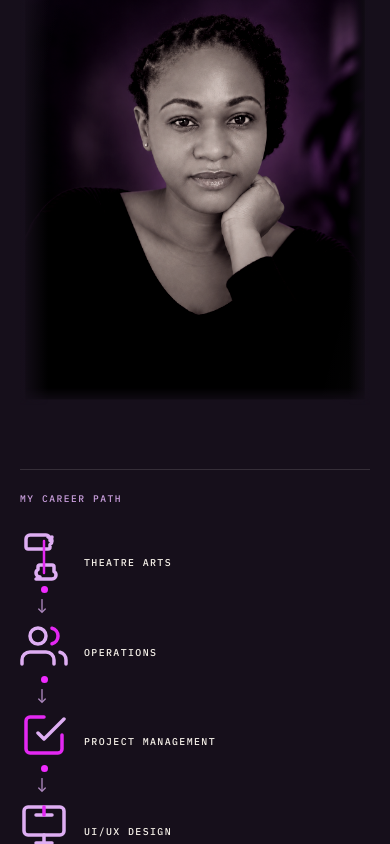
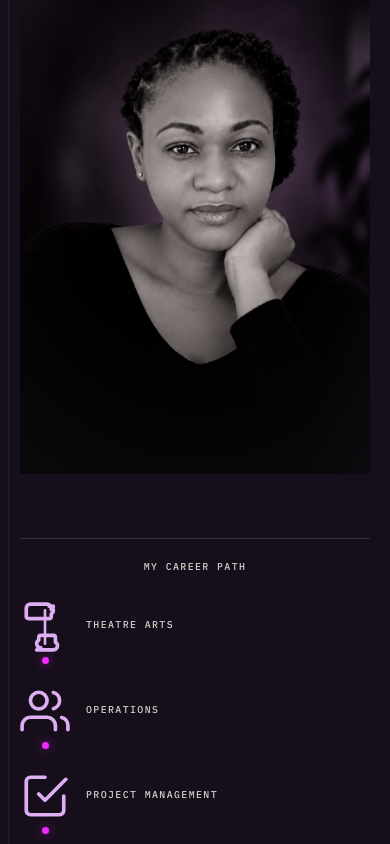
Before and after one commit to IvyHannu/iveren-hannu-portfolio, a Next.js app: page /about in a window 390 px wide. Shown: the part 1156-2000 px from the top of the page. Built offline with nearby package versions, Linux system fonts and the light colour scheme.

Commit message:
Restore About page to pre-audit locked version (4348dc1)

```diff
--- a/src/app/about/about.module.css
+++ b/src/app/about/about.module.css
@@ -35,15 +35,15 @@
 /* ─── Hero: three-column editorial layout ───────────────────── */
 
 .hero {
-  position: relative;
   display: grid;
   grid-template-columns: minmax(0, 1.15fr) minmax(0, 1.25fr) minmax(0, 0.9fr);
   column-gap: clamp(1.5rem, 3.5vw, 4rem);
-  align-items: stretch;
+  align-items: start;
 }
 
 .left::after,
-.middle::after {
+.middle::after,
+.right::before {
   content: "";
   position: absolute;
   top: 0;
@@ -53,12 +53,13 @@
   opacity: 0.4;
 }
 
-.left::after {
-  right: calc(-1 * clamp(1.5rem, 3.5vw, 4rem) / 2 + 0.75rem);
+.left::after,
+.middle::after {
+  right: calc(-1 * clamp(1.5rem, 3.5vw, 4rem) / 2);
 }
 
-.middle::after {
-  right: calc(-1 * clamp(1.5rem, 3.5vw, 4rem) / 2 - 1rem);
+.right::before {
+  left: calc(-1 * clamp(1.5rem, 3.5vw, 4rem) / 2);
 }
 
 /* ─── LEFT: Eyebrow + Headline + Intro ──────────────────────── */
@@ -67,6 +68,7 @@
   position: relative;
   display: flex;
   flex-direction: column;
+  justify-content: center;
   min-width: 0;
 }
 
@@ -116,6 +118,12 @@
 
 /* ─── MIDDLE: My Story ───────────────────────────────────────── */
 
+.middle {
+  display: flex;
+  flex-direction: column;
+  min-width: 0;
+}
+
 .sectionLabel {
   font-family: var(--font-mono);
   font-size: 0.62rem;
@@ -156,27 +164,24 @@
 
 .right {
   min-width: 0;
-  width: calc(100% + var(--page-gutter) - 0.5rem);
-  align-self: stretch;
+  padding-top: clamp(3rem, 10vh, 6rem);
 }
 
 .portrait {
   position: relative;
   width: 100%;
   height: 100%;
-  min-height: clamp(32rem, 64vh, 40rem);
+  min-height: clamp(30rem, 60vh, 40rem);
   overflow: hidden;
   background: transparent;
-  mask-image: linear-gradient(to bottom, transparent, #000 3% 96%, transparent);
 }
 
 .portraitImage {
   width: 100%;
   height: 100%;
   object-fit: cover;
-  object-position: 50% center;
-  transform: scale(0.97);
-  filter: grayscale(0.1) contrast(1.12) brightness(0.94) sepia(0.03);
+  object-position: center 38%;
+  filter: grayscale(0.55) contrast(1.05) brightness(0.95) sepia(0.02);
 }
 
 .portraitEdge {
@@ -185,9 +190,9 @@
   pointer-events: none;
   background: linear-gradient(
     105deg,
-    rgb(245 240 232 / 2%),
-    transparent 12% 88%,
-    rgb(233 184 255 / 2%)
+    rgb(245 240 232 / 5%),
+    transparent 15% 85%,
+    rgb(233 184 255 / 3%)
   );
 }
 
@@ -195,7 +200,11 @@
   position: absolute;
   inset: 0;
   pointer-events: none;
-  background: linear-gradient(90deg, var(--color-background), transparent 8% 94%, var(--color-background));
+  background: radial-gradient(
+    ellipse 90% 80% at 50% 35%,
+    transparent 45%,
+    rgb(14 12 16 / 70%) 100%
+  );
 }
 
 .portraitPlaceholder {
@@ -243,7 +252,7 @@
   margin-top: clamp(0.5rem, 1vh, 1rem);
 }
 
-.pathHeading {
+.pathLabel {
   font-family: var(--font-mono);
   font-size: 0.6rem;
   font-weight: 500;
@@ -273,17 +282,7 @@
   padding: 0 1.5rem;
 }
 
-.pathStage:not(:last-child)::after {
-  content: "→";
-  position: absolute;
-  top: 1.15rem;
-  right: -0.4rem;
-  color: var(--color-lilac);
-  opacity: 0.7;
-  font-family: var(--font-mono);
-  font-size: 1.25rem;
-  line-height: 1;
-}
+
 
 .pathIconWrapper {
   position: relative;
@@ -304,13 +303,8 @@
 }
 
 .pathIcon svg {
-  width: 48px;
-  height: 48px;
-}
-
-.pathIcon svg path:last-child,
-.pathIcon svg line:last-child {
-  stroke: var(--color-magenta);
+  width: 50px;
+  height: 50px;
 }
 
 .pathAccent {
@@ -318,6 +312,7 @@
   height: 7px;
   border-radius: 50%;
   background: var(--color-magenta);
+  box-shadow: 0 0 10px rgb(240 43 255 / 55%);
 }
 
 .pathLabel {
@@ -330,17 +325,22 @@
   text-align: center;
 }
 
+.pathStage:last-child .pathAccent {
+  background: var(--color-magenta);
+  box-shadow: 0 0 14px rgb(240 43 255 / 70%);
+}
+
+.pathStage:last-child .pathAccent {
+  background: var(--color-magenta);
+  box-shadow: 0 0 14px rgb(240 43 255 / 70%);
+}
+
 /* ─── Responsive (Tablet) ───────────────────────────────────── */
 
 @media (max-width: 900px) {
   .hero {
     grid-template-columns: 1fr;
     row-gap: clamp(2.5rem, 6vh, 3.5rem);
-  }
-
-  .left::after,
-  .middle::after {
-    display: none;
   }
 
   .headline {
@@ -361,14 +361,13 @@
   }
 
   .right {
-    width: min(100%, 34rem);
+    width: min(100%, 28rem);
     margin-inline: auto;
+    padding-top: 0;
   }
 
   .portrait {
-    height: auto;
-    min-height: 0;
-    aspect-ratio: 4 / 5;
+    aspect-ratio: 4 / 5.5;
   }
 
   .sectionLabel {
@@ -414,18 +413,27 @@
     grid-auto-columns: auto;
   }
 
+  .path::before {
+    top: 0;
+    bottom: 0;
+    left: 5px;
+    right: auto;
+    width: 1px;
+    height: auto;
+  }
+
   .pathStage {
     flex-direction: row;
     align-items: center;
     gap: 1rem;
-    padding: 0.7rem 0 1.1rem;
+    padding: 0.7rem 0;
   }
 
-  .pathStage:not(:last-child)::after {
-    content: "↓";
-    top: auto;
-    right: auto;
-    bottom: -0.35rem;
-    left: 1rem;
+  .pathMarker {
+    flex: none;
+  }
+
+  .right {
+    padding-top: 0;
   }
 }
--- a/src/app/about/page.tsx
+++ b/src/app/about/page.tsx
@@ -142,7 +142,7 @@ export default function AboutPage() {
         </section>
 
         <section className={styles.career} aria-label="Career path">
-          <p className={styles.pathHeading}>MY CAREER PATH</p>
+          <p className={styles.pathLabel}>MY CAREER PATH</p>
           <ul className={styles.path}>
             {careerPath.map((stage) => (
               <li key={stage.label} className={styles.pathStage}>
```
